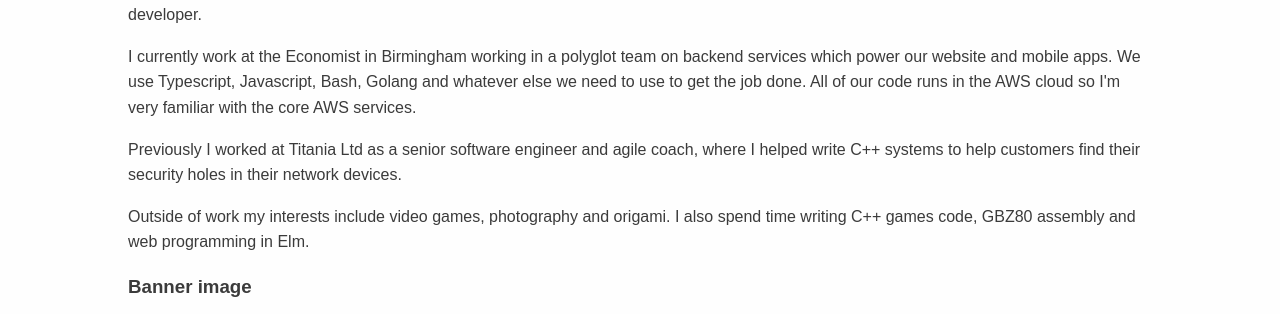
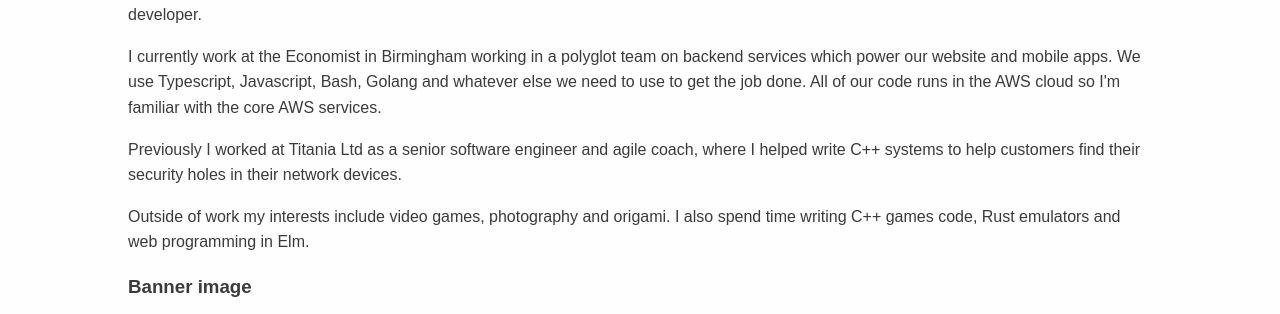
Before and after one commit to guydunton/guydunton.github.io, a Jekyll site: the page built from about.html, in a window 1280 px wide. Shown: the part 472-786 px from the top of the page. Built offline with Jekyll 4.4.1, drawn with Linux system fonts in a browser that asks for light colours.

```diff
--- a/about.html
+++ b/about.html
@@ -2,23 +2,28 @@
 layout: default
 title: About Me
 ---
+
 <section>
   <h2>Who I Am</h2>
-    <p>I'm a software developer living in Worcestershire in the UK. I went to university in Bristol at the University of the
-        West of England where I studied Games Technology. I completed with a first class degree and after a couple of year
-        working in another field I became a professional C++ developer.
+  <p>
+    I'm a software developer living in Worcestershire in the UK. I went to university in Bristol at
+    the University of the West of England where I studied Games Technology. I completed with a first
+    class degree and after a couple of year working in another field I became a professional C++
+    developer.
   </p>
   <p>
-        I currently work at the Economist in Birmingham working in a polyglot team on backend services which power our website
-        and mobile apps. We use Typescript, Javascript, Bash, Golang and whatever else we need to use to get the job done. All
-        of our code runs in the AWS cloud so I'm very familiar with the core AWS services.
+    I currently work at the Economist in Birmingham working in a polyglot team on backend services
+    which power our website and mobile apps. We use Typescript, Javascript, Bash, Golang and
+    whatever else we need to use to get the job done. All of our code runs in the AWS cloud so I'm
+    familiar with the core AWS services.
   </p>
   <p>
-        Previously I worked at Titania Ltd as a senior software engineer and agile coach, where I helped write C++ systems to
-        help customers find their security holes in their network devices.
+    Previously I worked at Titania Ltd as a senior software engineer and agile coach, where I helped
+    write C++ systems to help customers find their security holes in their network devices.
   </p>
-    <p>Outside of work my interests include video games, photography and origami. I also spend time writing C++ games code,
-        GBZ80 assembly and web programming in Elm.
+  <p>
+    Outside of work my interests include video games, photography and origami. I also spend time
+    writing C++ games code, Rust emulators and web programming in Elm.
   </p>
 </section>
 <section>
--- a/articles.html
+++ b/articles.html
@@ -7,6 +7,6 @@
 {% for article in site.articles %}
     <hr>
     <h3>{{ article.title }}. </h3>
-    <p>{{ article.excert }}</p>
+    <p>{{ article.excerpt }}</p>
     <p><a href="{{ article.url }}"><img class="previewImage" src="{{ article.image }}" alt="{{ article.title }}"><a></p>
 {% endfor %}
--- a/styles/main.css
+++ b/styles/main.css
@@ -26,6 +26,12 @@
   overflow: hidden;
 }
 
+.center-image {
+  margin: 0 auto;
+  display: block;
+  max-width: 700px;
+}
+
 header h1 {
   text-align: start;
   position: absolute;
@@ -36,13 +42,22 @@
   border-collapse: collapse;
 }
 
-table, th, td {
+table,
+th,
+td {
   border: 1px solid black;
+}
+
+blockquote {
+  border-radius: 4px;
+  padding: 0.4rem 0.8rem;
+  background-color: #ecf7f9;
+  border: 1px solid #81ddff;
 }
 
 .previewImage {
   max-width: 320px;
-    border:1px solid #101316;
+  border: 1px solid #101316;
 }
 
 #main-header {
@@ -123,7 +138,7 @@
 
   header h1 {
     width: 100%;
-        text-align:center;
+    text-align: center;
     bottom: 0;
     left: 0;
   }
@@ -133,7 +148,7 @@
   }
 }
 
-@media only screen and (min-width:1920px) {
+@media only screen and (min-width: 1920px) {
   .container {
     width: 70%;
   }
```
Also changed, not shown: _articles/old-code-beautiful.md (+68 -50 lines), _articles/the-life-and-death-of-rust-catch.md (added, +239 -0 lines), assets/life_and_death_of_rust_catch/baseball.jpg (added), assets/life_and_death_of_rust_catch/baseball_ball_glove.jpg (added), assets/life_and_death_of_rust_catch/macro-autocomplete.png (added), assets/life_and_death_of_rust_catch/prospector.jpg (added). Lines whose indentation alone changed are shown as unchanged.
